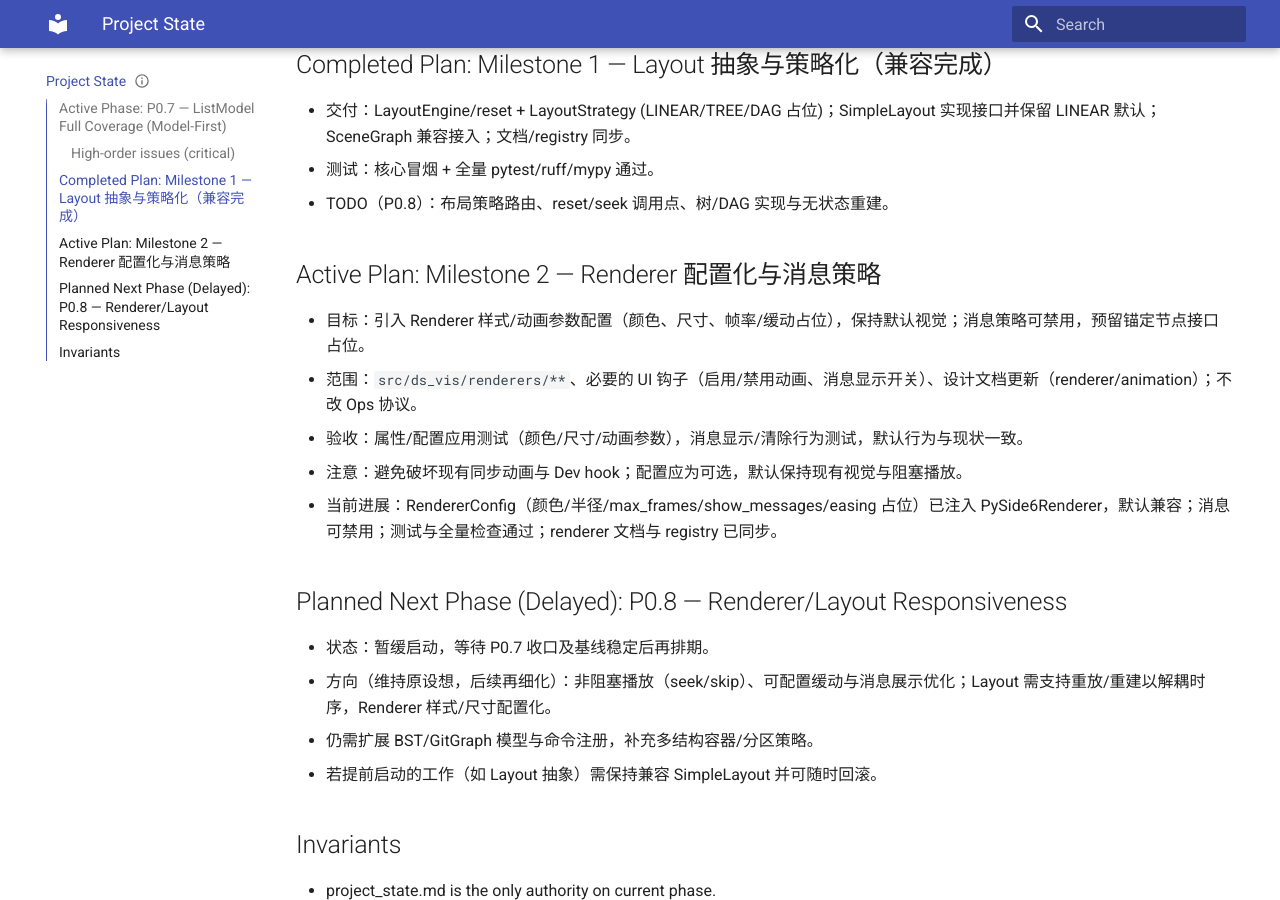
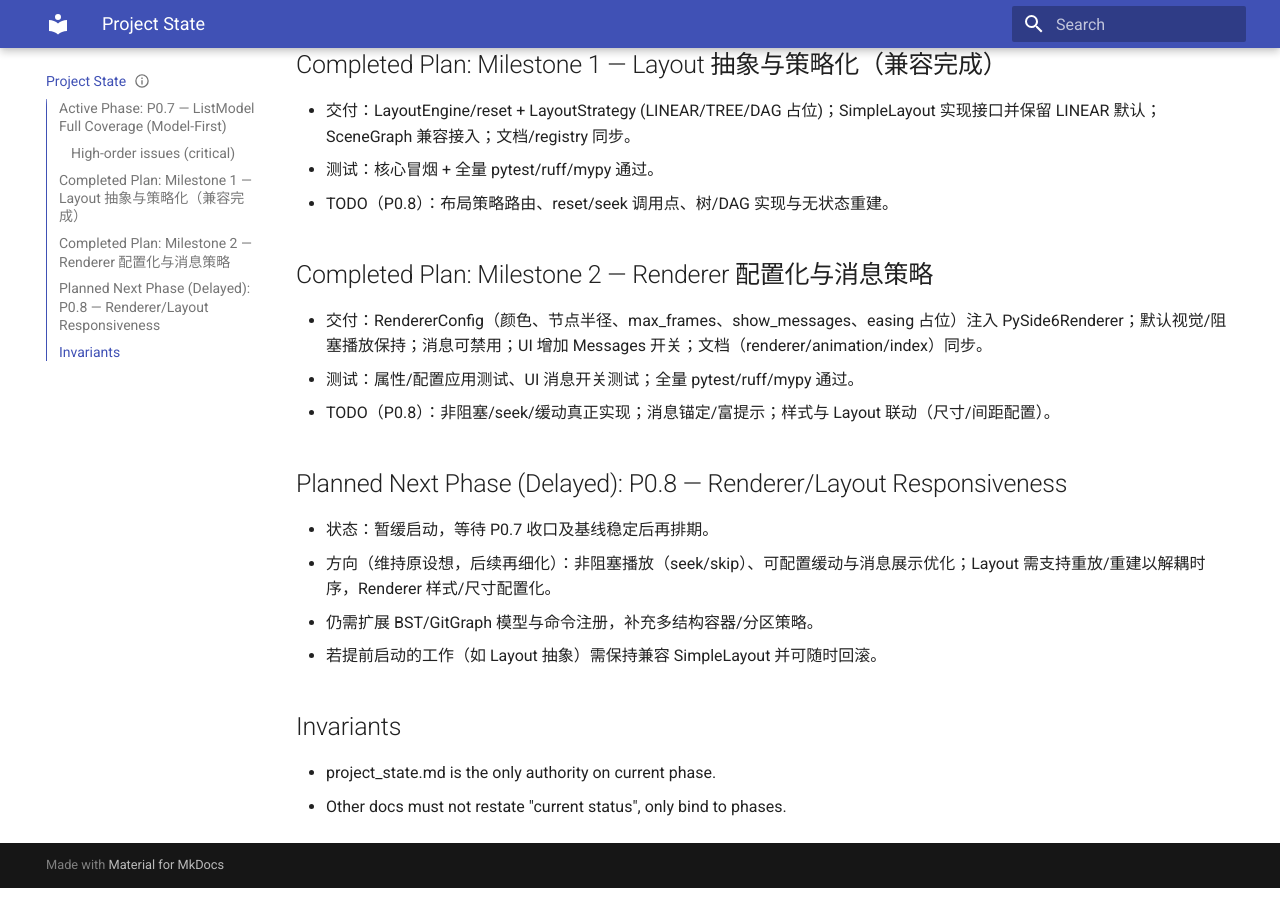
Before and after one commit to elecdot/ds-vis, an MkDocs documentation site: the page built from docs/project_state.md, in a window 1280 px wide and 900 px high, scrolled down 1274 px. Built offline with MkDocs 1.6.1 and Material for MkDocs 9.7.7, drawn with Linux system fonts in a browser that asks for light colours.

Commit message:
docs: complete Milestone 2

```diff
--- a/docs/project_state.md
+++ b/docs/project_state.md
@@ -41,12 +41,10 @@ This document captures the active delivery phase, what is complete, current assu
 - 测试：核心冒烟 + 全量 pytest/ruff/mypy 通过。
 - TODO（P0.8）：布局策略路由、reset/seek 调用点、树/DAG 实现与无状态重建。
 
-## Active Plan: Milestone 2 — Renderer 配置化与消息策略
-- 目标：引入 Renderer 样式/动画参数配置（颜色、尺寸、帧率/缓动占位），保持默认视觉；消息策略可禁用，预留锚定节点接口占位。
-- 范围：`src/ds_vis/renderers/**`、必要的 UI 钩子（启用/禁用动画、消息显示开关）、设计文档更新（renderer/animation）；不改 Ops 协议。
-- 验收：属性/配置应用测试（颜色/尺寸/动画参数），消息显示/清除行为测试，默认行为与现状一致。
-- 注意：避免破坏现有同步动画与 Dev hook；配置应为可选，默认保持现有视觉与阻塞播放。
-- 当前进展：RendererConfig（颜色/半径/max_frames/show_messages/easing 占位）已注入 PySide6Renderer，默认兼容；消息可禁用；测试与全量检查通过；renderer 文档与 registry 已同步。
+## Completed Plan: Milestone 2 — Renderer 配置化与消息策略
+- 交付：RendererConfig（颜色、节点半径、max_frames、show_messages、easing 占位）注入 PySide6Renderer；默认视觉/阻塞播放保持；消息可禁用；UI 增加 Messages 开关；文档（renderer/animation/index）同步。
+- 测试：属性/配置应用测试、UI 消息开关测试；全量 pytest/ruff/mypy 通过。
+- TODO（P0.8）：非阻塞/seek/缓动真正实现；消息锚定/富提示；样式与 Layout 联动（尺寸/间距配置）。
 
 ## Planned Next Phase (Delayed): P0.8 — Renderer/Layout Responsiveness
 - 状态：暂缓启动，等待 P0.7 收口及基线稳定后再排期。
```
Also changed, not shown: other parts of docs/project_state.md (+1 -1 lines).
